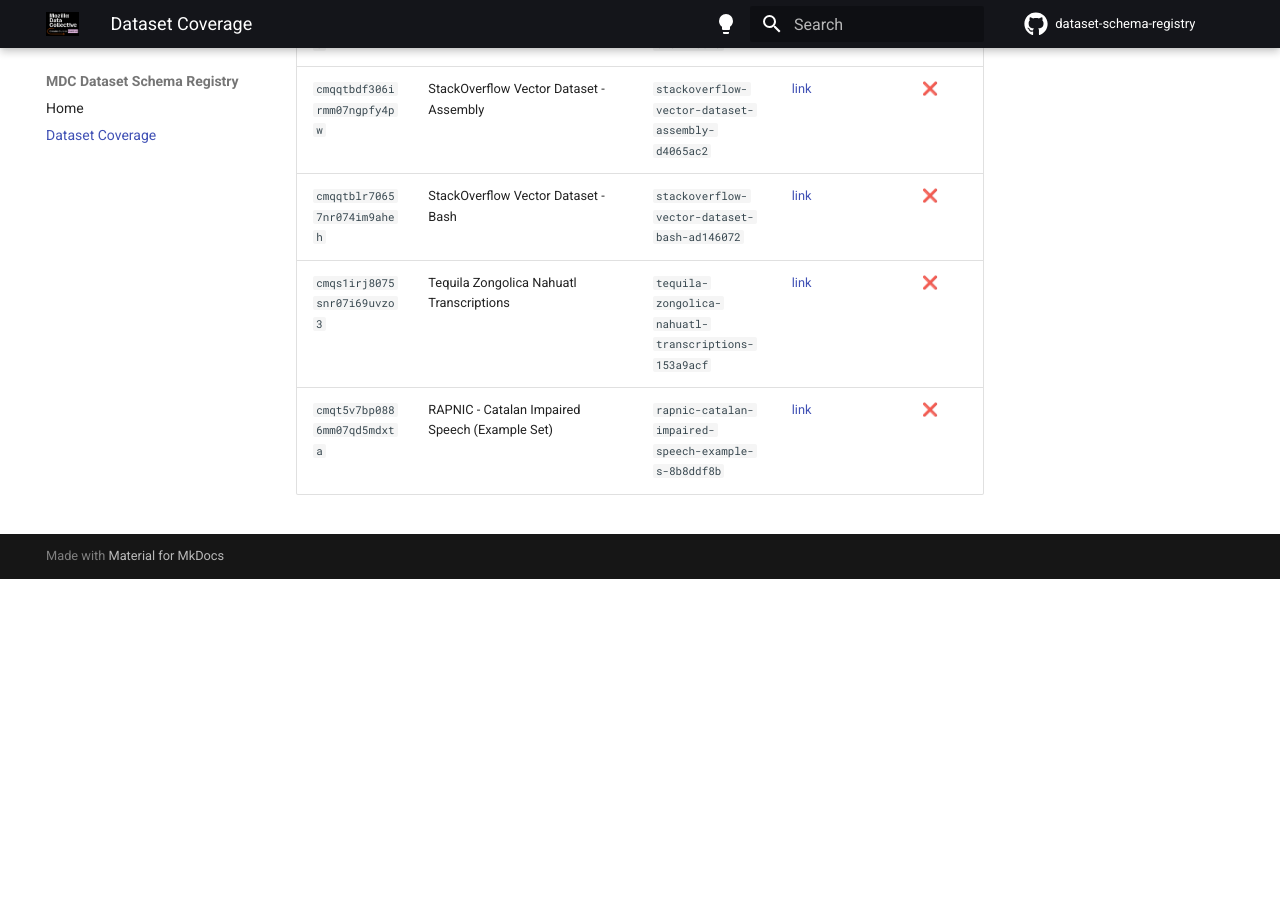
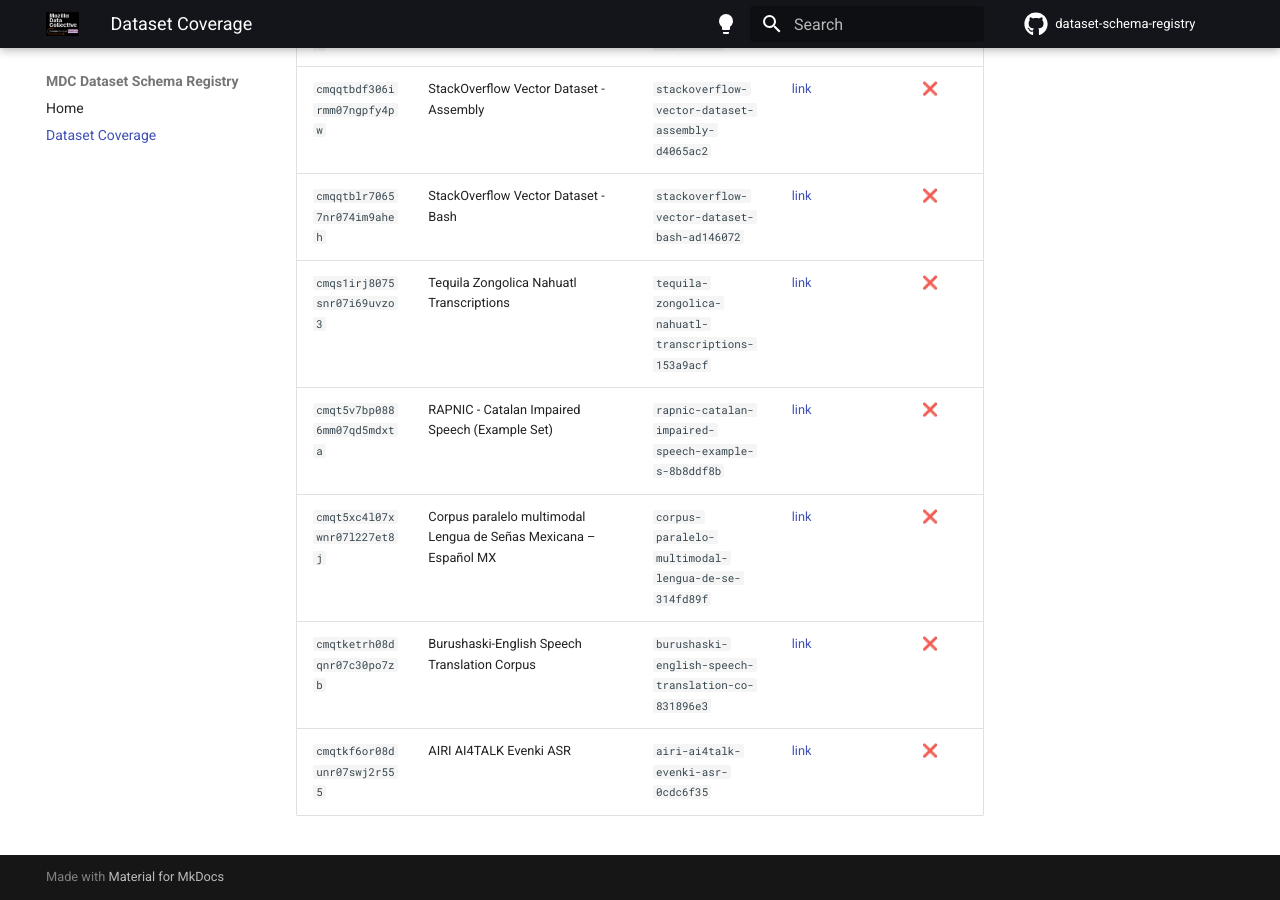
Before and after one commit to Mozilla-Data-Collective/dataset-schema-registry, an MkDocs documentation site: the page built from docs/dataset-coverage.md, in a window 1280 px wide and 900 px high, scrolled down 89319 px. Built offline with MkDocs 1.6.1 and Material for MkDocs 9.7.7, drawn with Linux system fonts in a browser that asks for light colours; comment, search, counter and statistics services are not loaded; before the commit the page ends 89898 px from its top, so only the background shows below that; part of the change alters nothing that is shown; some of the changed text lies outside the part shown.

Commit message:
chore: update dataset coverage [skip ci]

```diff
--- a/docs/dataset-coverage.md
+++ b/docs/dataset-coverage.md
@@ -8,10 +8,10 @@ schema in this registry and which ones are still missing.
     `registry/<dataset_id>/schema.yaml` file.  See the
     [Home](index.md) for details.
 
-**Last updated:** 2026-06-25
-**Total datasets in sitemap:** 874
+**Last updated:** 2026-06-26
+**Total datasets in sitemap:** 877
 **Schemas registered:** 409 ✅
-**Schemas missing:** 465 ❌
+**Schemas missing:** 468 ❌
 
 | ID | Name | Slug | Dataset page | Schema registered |
 |----|------|------|-------------|:-----------------:|
@@ -267,7 +267,7 @@ schema in this registry and which ones are still missing.
 | `cmo1hv2fm001xmk07ity2g0xw` | Kanuri Books Corpus | `kanuri-books-corpus-27351a9f` | [link](https://mozilladatacollective.com/datasets/cmo1hv2fm001xmk07ity2g0xw) | ❌ |
 | `cmo1kqs2a004anr07sxn2mtf5` | Imágenes de Señalamientos en México | `im-genes-de-se-alamientos-en-m-xico-f9d07506` | [link](https://mozilladatacollective.com/datasets/cmo1kqs2a004anr07sxn2mtf5) | ❌ |
 | `cmo1krloc004zmk07fon30uqs` | Ladino: Una Fraza al Diya | `ladino-una-fraza-al-diya-c1b24af5` | [link](https://mozilladatacollective.com/datasets/cmo1krloc004zmk07fon30uqs) | ❌ |
-| `cmo1ks4zv004enr07la1rkr9x` | Şalom Ladino Corpus | `alom-ladino-corpus-f409a2bb` | [link](https://mozilladatacollective.com/datasets/cmo1ks4zv004enr07la1rkr9x) | ❌ |
+| `cmo1ks4zv004enr07la1rkr9x` | Şalom Ladino Corpus | `alom-ladino-corpus-23a4cf1b` | [link](https://mozilladatacollective.com/datasets/cmo1ks4zv004enr07la1rkr9x) | ❌ |
 | `cmo1nlaah0071mk077mw0qhpv` | Yoruba-TTS-Dataset | `yoruba-tts-dataset-8d7b6ad2` | [link](https://mozilladatacollective.com/datasets/cmo1nlaah0071mk077mw0qhpv) | ❌ |
 | `cmo1qb62200anmk07ls9feuh5` | Ladino-Spanish Lexical Resources | `ladino-spanish-lexical-resources-d2a84a2a` | [link](https://mozilladatacollective.com/datasets/cmo1qb62200anmk07ls9feuh5) | ❌ |
 | `cmo1sg74a00cwmk07q6nin2of` | ERT Press | `ert-press-e9625bc3` | [link](https://mozilladatacollective.com/datasets/cmo1sg74a00cwmk07q6nin2of) | ❌ |
@@ -889,3 +889,6 @@ schema in this registry and which ones are still missing.
 | `cmqqtblr70657nr074im9aheh` | StackOverflow Vector Dataset - Bash | `stackoverflow-vector-dataset-bash-ad146072` | [link](https://mozilladatacollective.com/datasets/cmqqtblr70657nr074im9aheh) | ❌ |
 | `cmqs1irj8075snr07i69uvzo3` | Tequila Zongolica Nahuatl Transcriptions | `tequila-zongolica-nahuatl-transcriptions-153a9acf` | [link](https://mozilladatacollective.com/datasets/cmqs1irj8075snr07i69uvzo3) | ❌ |
 | `cmqt5v7bp0886mm07qd5mdxta` | RAPNIC - Catalan Impaired Speech (Example Set) | `rapnic-catalan-impaired-speech-example-s-8b8ddf8b` | [link](https://mozilladatacollective.com/datasets/cmqt5v7bp0886mm07qd5mdxta) | ❌ |
+| `cmqt5xc4l07xwnr07l227et8j` | Corpus paralelo multimodal Lengua de Señas Mexicana – Español MX | `corpus-paralelo-multimodal-lengua-de-se-314fd89f` | [link](https://mozilladatacollective.com/datasets/cmqt5xc4l07xwnr07l227et8j) | ❌ |
+| `cmqtketrh08dqnr07c30po7zb` | Burushaski-English Speech Translation Corpus | `burushaski-english-speech-translation-co-831896e3` | [link](https://mozilladatacollective.com/datasets/cmqtketrh08dqnr07c30po7zb) | ❌ |
+| `cmqtkf6or08dunr07swj2r555` | AIRI AI4TALK Evenki ASR | `airi-ai4talk-evenki-asr-0cdc6f35` | [link](https://mozilladatacollective.com/datasets/cmqtkf6or08dunr07swj2r555) | ❌ |
```
